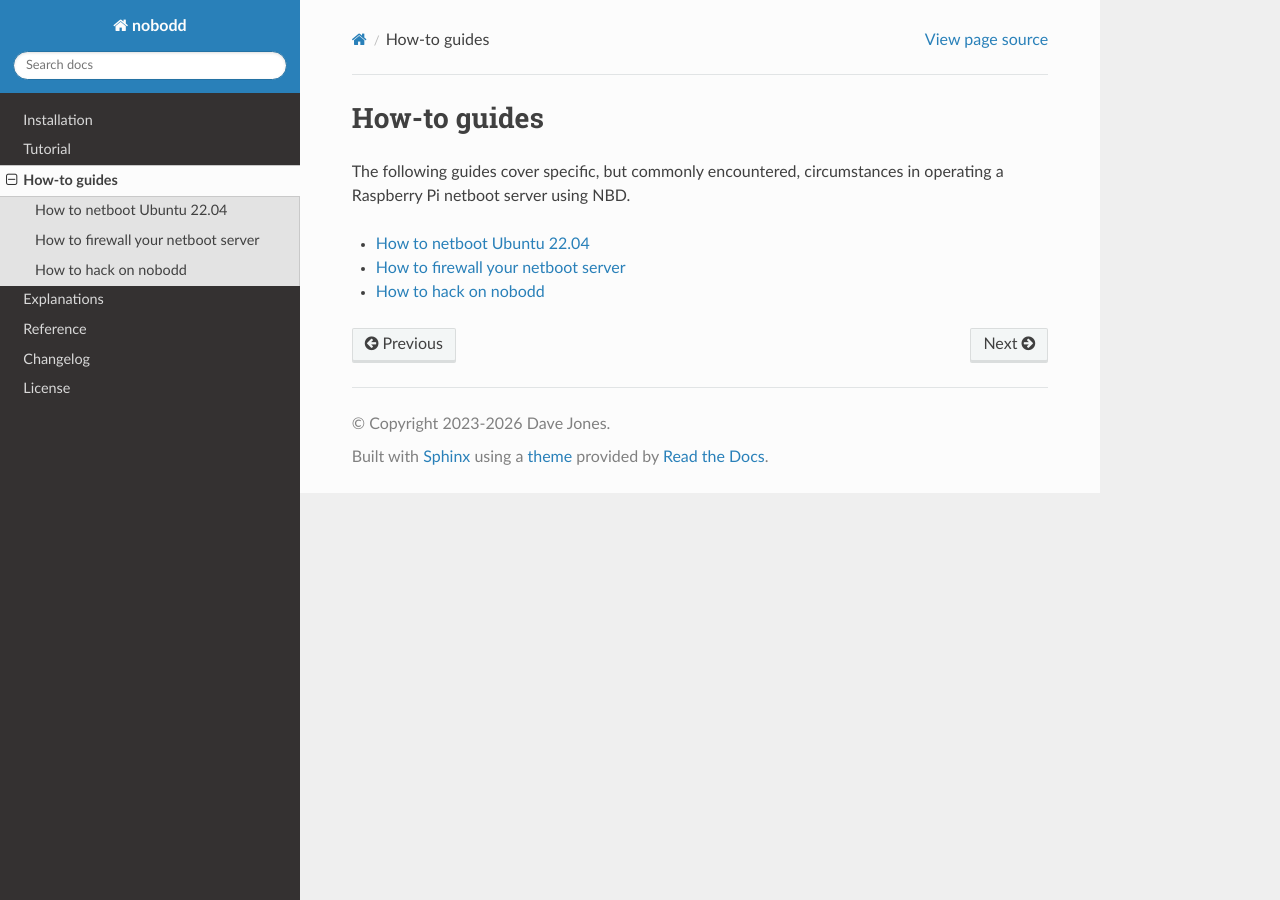
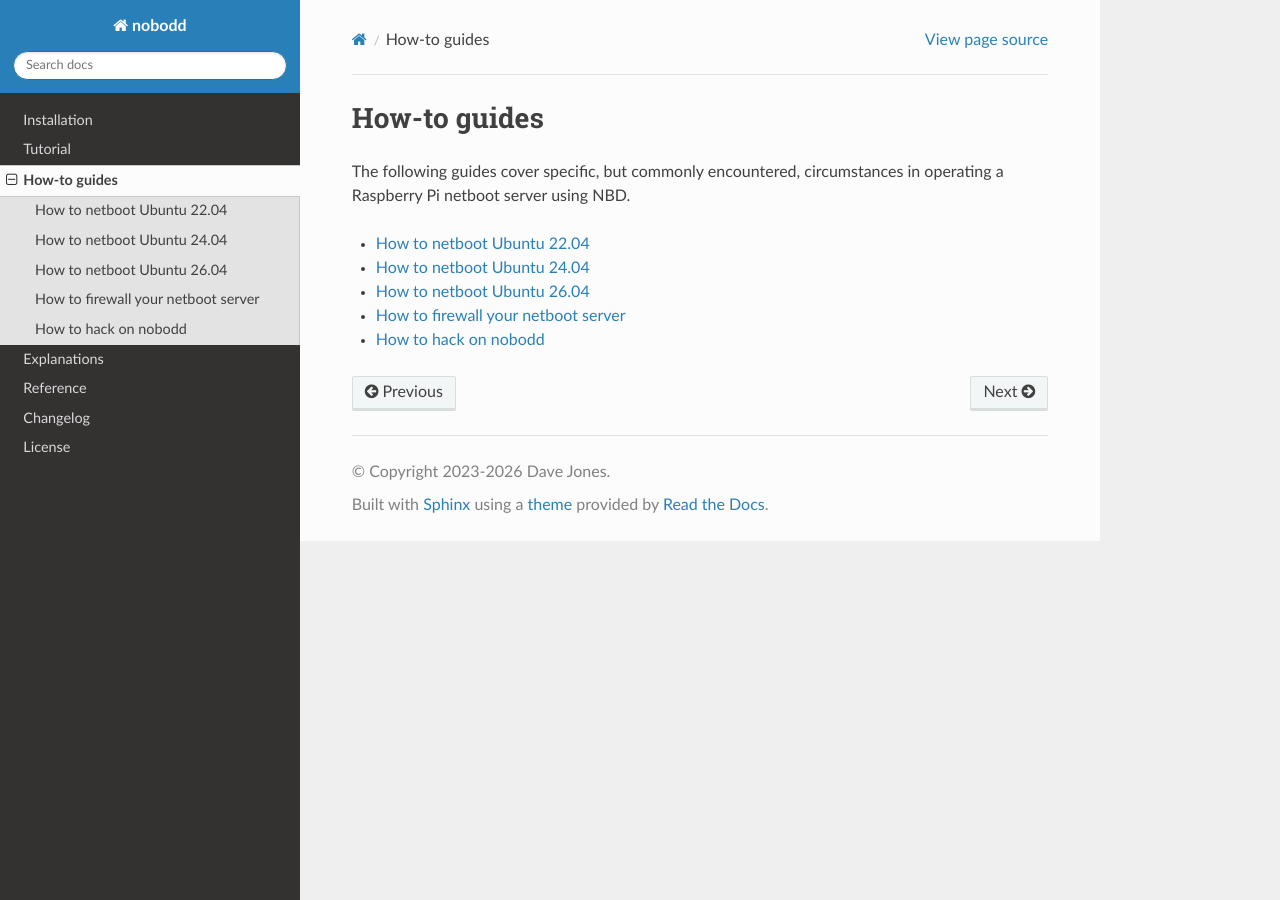
Before and after one commit to waveform80/nobodd, a Sphinx documentation site: the page built from docs/howtos.rst, in a window 1280 px wide. Built offline with Sphinx 7.4.7 and the Read the Docs theme 3.1.0, drawn with Linux system fonts in a browser that asks for light colours; formulas are drawn with MathJax 3; some of the changed lines change nothing that is shown.

Commit message:
Add some skeleton docs for other Ubuntu releases

```diff
--- /dev/null
+++ b/docs/howto-noble.rst
@@ -0,0 +1,7 @@
+===========================
+How to netboot Ubuntu 24.04
+===========================
+
+The Ubuntu 24.04 (noble) images are not compatible with NBD boot out of the box
+due to some hilarious bureaucracy. Follow the :doc:`howto-jammy`
+instructions.
--- /dev/null
+++ b/docs/howto-resolute.rst
@@ -0,0 +1,19 @@
+===========================
+How to netboot Ubuntu 26.04
+===========================
+
+The Ubuntu 26.04 (resolute) images are compatible with NBD out of the box, but
+have a slightly different layout in their boot partition which requires some
+changes to how :program:`nobodd-prep` is called.
+
+
+Boot assets under current/
+==========================
+
+Ubuntu 26.04 (resolute) has a new layout on the boot partition, implementing
+`A/B boot`_. Many of the boot files remain in the root of the boot partition,
+but some have moved under a directory named :file:`current/`. In particular, for
+the purposes of preparing an image with :program:`nobodd-prep`, the
+:file:`cmdline.txt` file is now :file:`current/cmdline.txt`.
+
+TODO...
--- a/docs/howtos.rst
+++ b/docs/howtos.rst
@@ -16,5 +16,7 @@ operating a Raspberry Pi netboot server using NBD.
     :maxdepth: 1
 
     howto-jammy
+    howto-noble
+    howto-resolute
     howto-firewall
     howto-development
```
